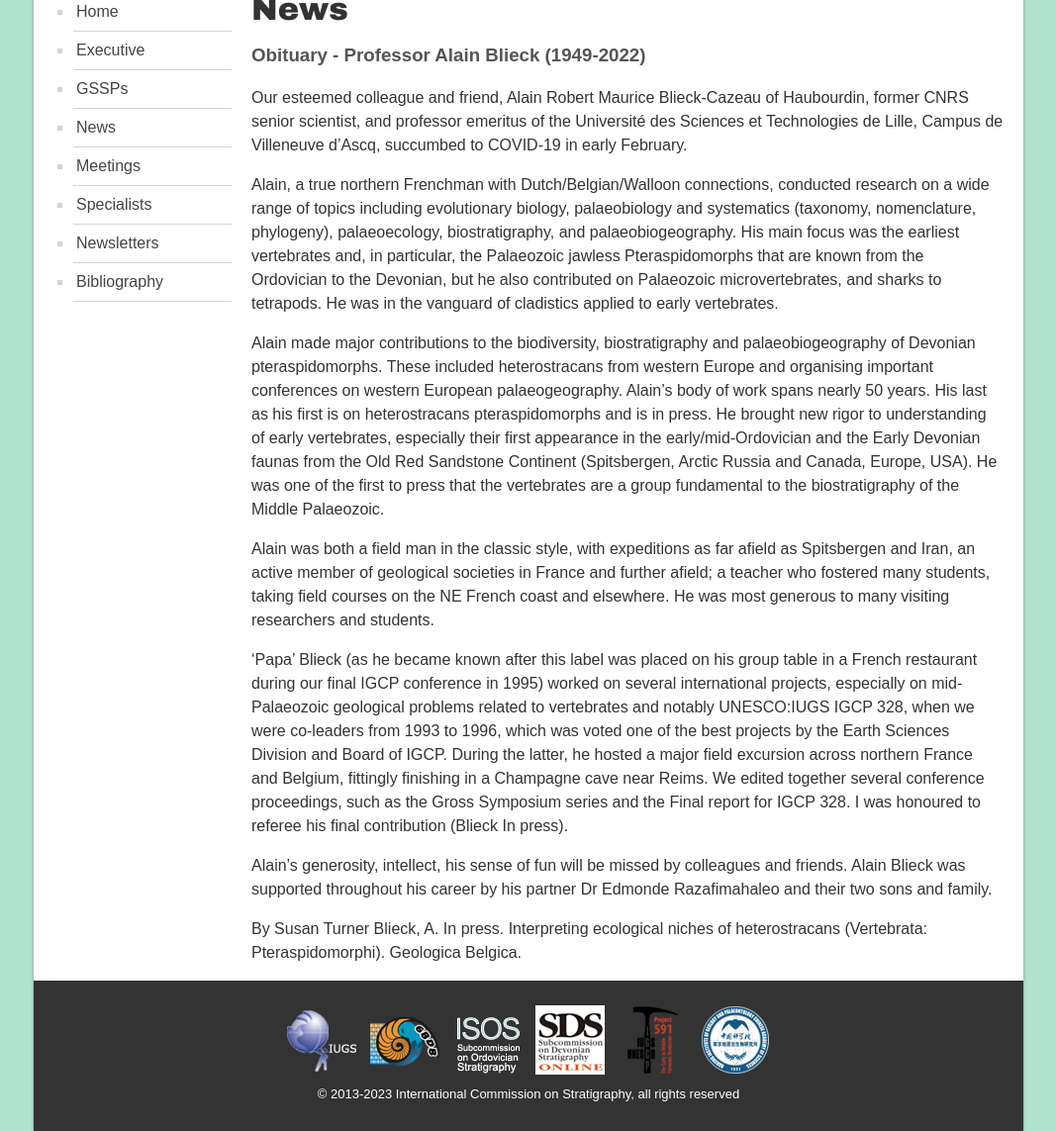
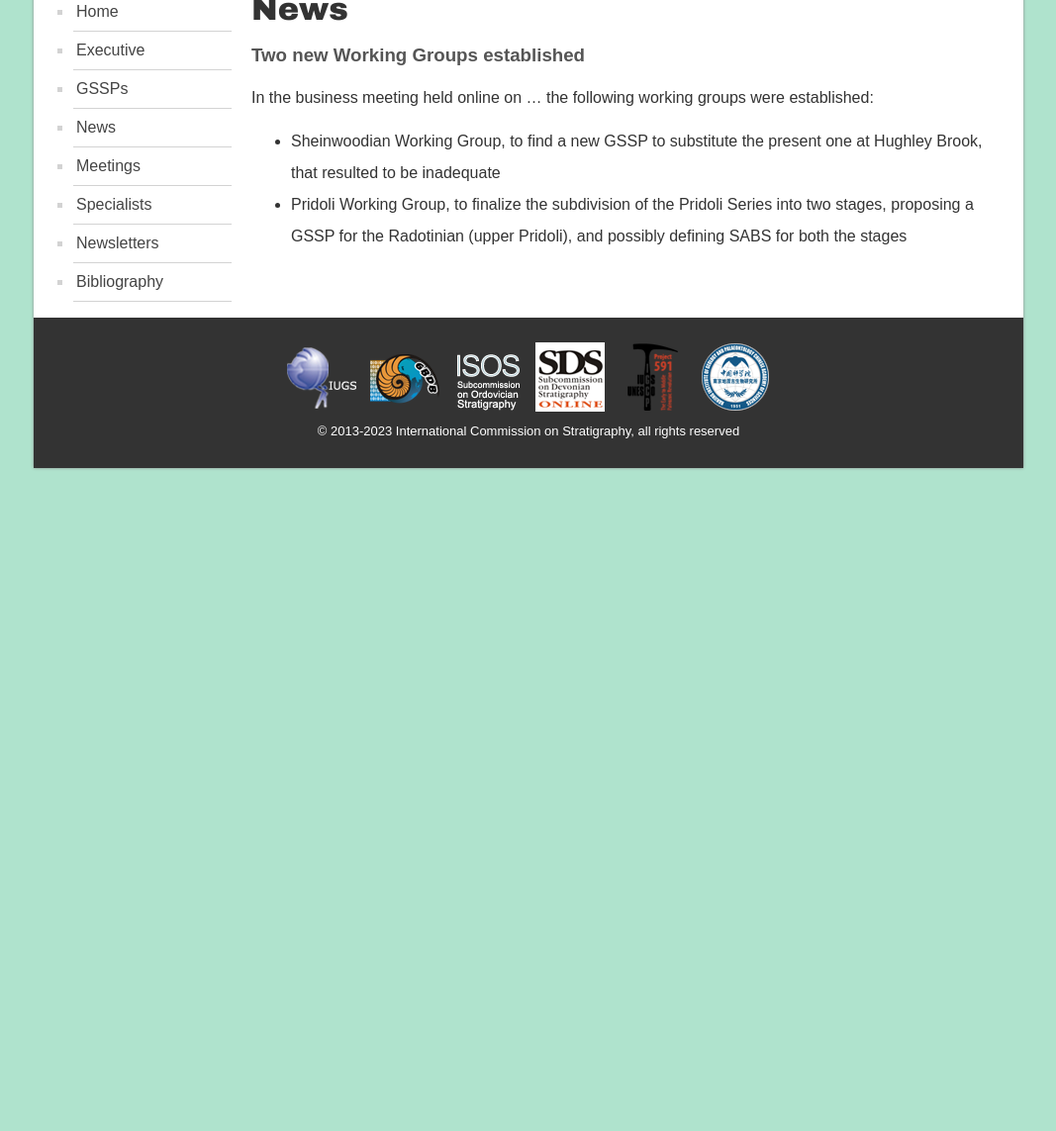
Before and after one commit to i-c-stratigraphy/subcommission-silurian, a Jekyll site: the page built from pages/news.md, in a window 1280 px wide. Shown: the part 427-1570 px from the top of the page at 99% size, without its empty margins (106-1173 px from the left). Built offline with Jekyll 4.4.1, drawn with Linux system fonts in a browser that asks for light colours; after the commit the page ends 900 px from its top, so only the background shows below that.

Commit message:
Update news.md

```diff
--- a/pages/news.md
+++ b/pages/news.md
@@ -5,20 +5,8 @@ permalink: /news
 ---
 # News
 
-### Obituary - Professor Alain Blieck (1949-2022)
+### Two new Working Groups established
 
-Our esteemed colleague and friend, Alain Robert Maurice Blieck-Cazeau of Haubourdin, former CNRS senior scientist, and professor emeritus of the Université des Sciences et Technologies de Lille, Campus de Villeneuve d’Ascq, succumbed to COVID-19 in early February.
-
-Alain, a true northern Frenchman with Dutch/Belgian/Walloon connections, conducted research on a wide range of topics including evolutionary biology, palaeobiology and systematics (taxonomy, nomenclature, phylogeny), palaeoecology, biostratigraphy, and palaeobiogeography. His main focus was the earliest vertebrates and, in particular, the Palaeozoic jawless Pteraspidomorphs that are known from the Ordovician to the Devonian, but he also contributed on Palaeozoic microvertebrates, and sharks to tetrapods. He was in the vanguard of cladistics applied to early vertebrates.
-
-Alain made major contributions to the biodiversity, biostratigraphy and palaeobiogeography of Devonian pteraspidomorphs. These included heterostracans from western Europe and organising important conferences on western European palaeogeography. Alain’s body of work spans nearly 50 years. His last as his first is on heterostracans pteraspidomorphs and is in press. He brought new rigor to understanding of early vertebrates, especially their first appearance in the early/mid-Ordovician and the Early Devonian faunas from the Old Red Sandstone Continent (Spitsbergen, Arctic Russia and Canada, Europe, USA). He was one of the first to press that the vertebrates are a group fundamental to the biostratigraphy of the Middle Palaeozoic.
-
-Alain was both a field man in the classic style, with expeditions as far afield as Spitsbergen and Iran, an active member of geological societies in France and further afield; a teacher who fostered many students, taking field courses on the NE French coast and elsewhere. He was most generous to many visiting researchers and students.
-
-‘Papa’ Blieck (as he became known after this label was placed on his group table in a French restaurant during our final IGCP conference in 1995) worked on several international projects, especially on mid-Palaeozoic geological problems related to vertebrates and notably UNESCO:IUGS IGCP 328, when we were co-leaders from 1993 to 1996, which was voted one of the best projects by the Earth Sciences Division and Board of IGCP. During the latter, he hosted a major field excursion across northern France and Belgium, fittingly finishing in a Champagne cave near Reims. We edited together several conference proceedings, such as the Gross Symposium series and the Final report for IGCP 328. I was honoured to referee his final contribution (Blieck In press).
-
-Alain’s generosity, intellect, his sense of fun will be missed by colleagues and friends. Alain Blieck was supported throughout his career by his partner Dr Edmonde Razafimahaleo and their two sons and family.
-
-
-By Susan Turner
-Blieck, A. In press. Interpreting ecological niches of heterostracans (Vertebrata: Pteraspidomorphi). Geologica Belgica.
+In the business meeting held online on … the following working groups were established:
+- Sheinwoodian Working Group, to find a new GSSP to substitute the present one at Hughley Brook, that resulted to be inadequate
+- Pridoli Working Group, to finalize the subdivision of the Pridoli Series into two stages, proposing a GSSP for the Radotinian (upper Pridoli), and possibly defining SABS for both the stages
```
